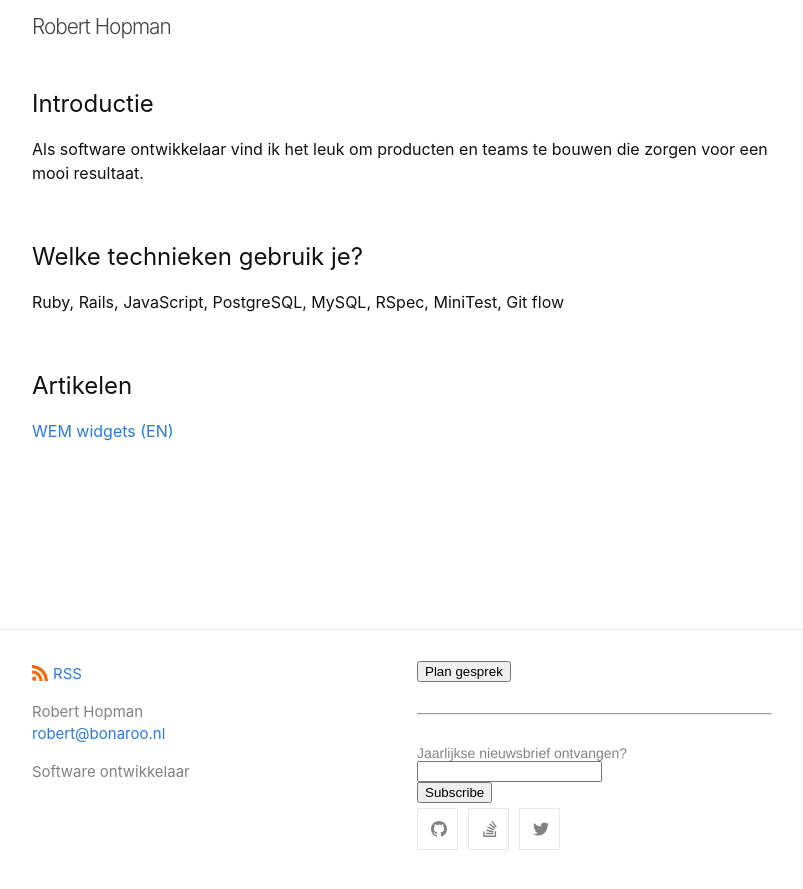
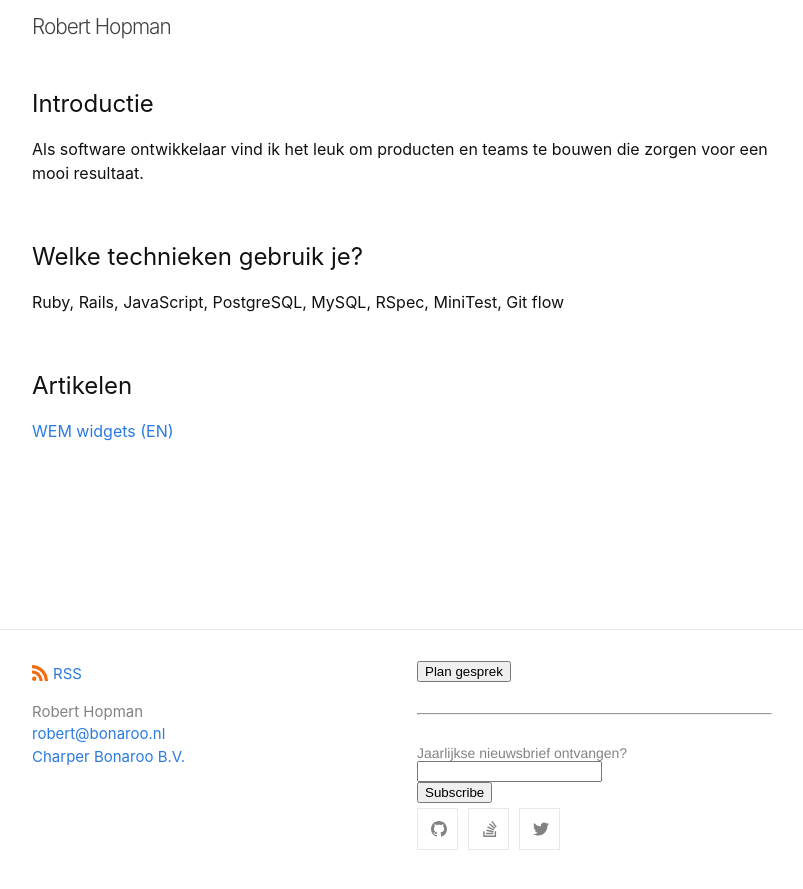
Before and after one commit to roberthopman/roberthopman.github.io, a Jekyll site: the page built from index.md, in a window 1280 px wide. Shown: the top 889 px of the page, without its empty margins (238-1041 px from the left). Built offline with Jekyll 4.4.1, drawn with Linux system fonts in a browser that asks for light colours; comment, search, counter and statistics services are not loaded; our own code applies the rules of GitHub Pages for plain Markdown files.

Commit message:
Add Bonaroo

```diff
--- a/_config.yml
+++ b/_config.yml
@@ -15,8 +15,9 @@
 # in the templates via {{ site.myvariable }}.
 title: Robert Hopman
 email: robert@bonaroo.nl
+legal_entity: Charper Bonaroo B.V.
 description: >-
-  Software ontwikkelaar
+
 baseurl: "" # the subpath of your site, e.g. /blog
 url: "https://roberthopman.com/" # the base hostname & protocol for your site, e.g. http://example.com
 permalink: /:title/
--- a/_includes/footer.html
+++ b/_includes/footer.html
@@ -19,6 +19,7 @@
           {% endif -%}
           {% if site.author.email -%}
             <li><a class="u-email" href="mailto:{{ site.author.email }}">{{ site.author.email }}</a></li>
+            <li><a href="https://bonaroo.nl">{{ site.legal_entity }}</a></li>
           {%- endif %}
         </ul>
       {%- endif %}
```
